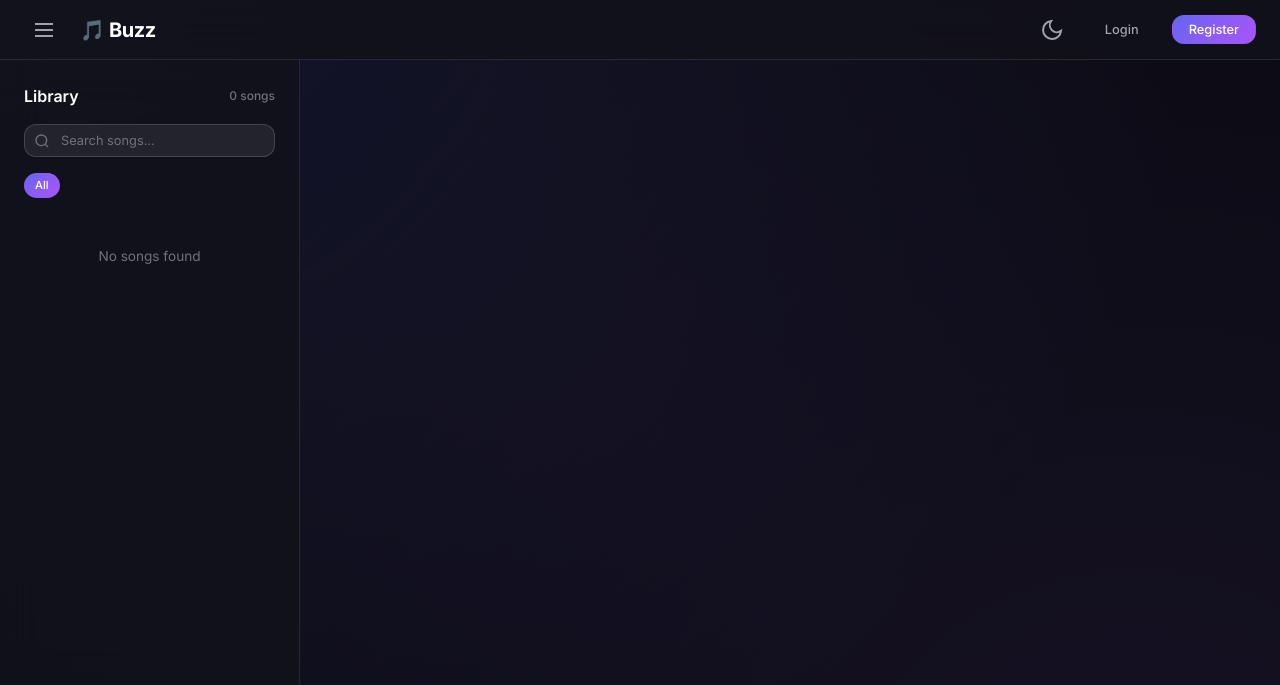
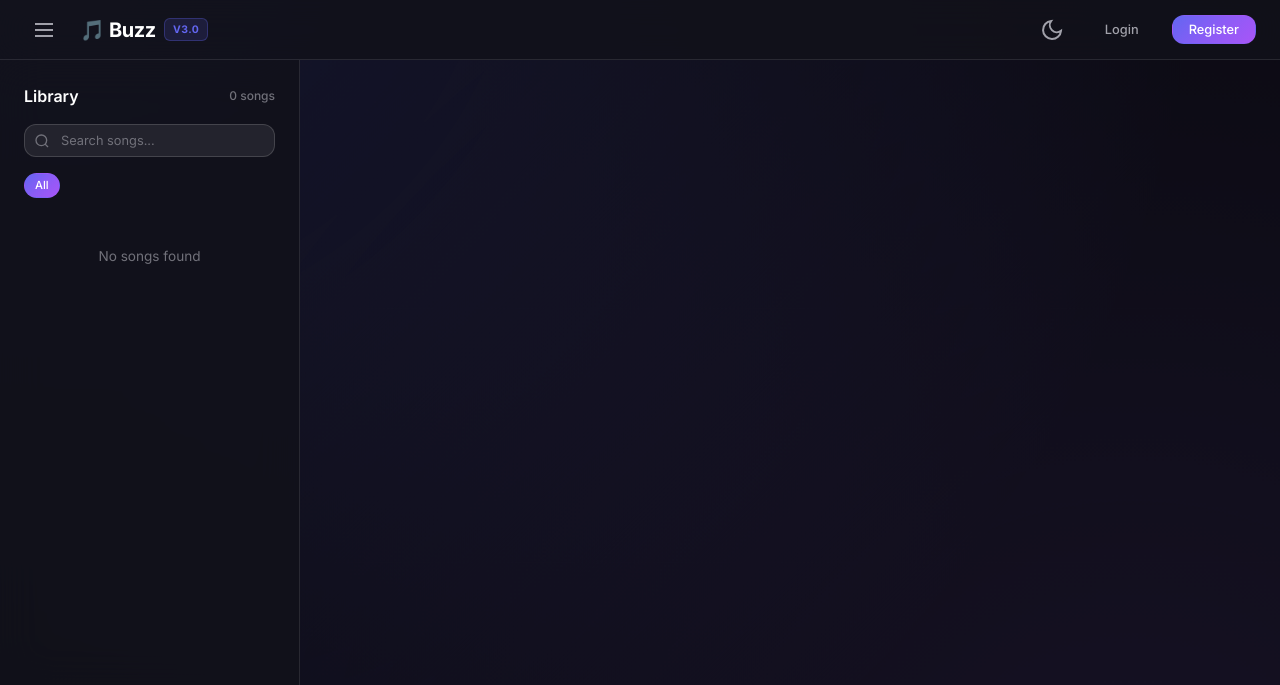
Before and after one commit to Royalking9314/Music_Player, a Django app: page / in a window 1280 px wide. Shown: the top 685 px of the page. Run offline with Django 5.2, Linux system fonts and the light colour scheme; data that the repository does not hold is empty.

Commit message:
Add v3.0 premium badge to header

```diff
--- a/Buzz/static/modern-ui.css
+++ b/Buzz/static/modern-ui.css
@@ -190,6 +190,22 @@ body {
     font-weight: 700;
     color: var(--text-primary);
     letter-spacing: -0.02em;
+    display: flex;
+    align-items: center;
+    gap: 8px;
+}
+
+.version-badge {
+    font-size: 0.65rem;
+    font-weight: 700;
+    color: var(--accent-primary);
+    background: rgba(99, 102, 241, 0.15);
+    padding: 3px 8px;
+    border-radius: var(--radius-sm);
+    letter-spacing: 0.05em;
+    text-transform: uppercase;
+    display: inline-block;
+    border: 1px solid rgba(99, 102, 241, 0.3);
 }
 
 .sidebar-toggle-btn svg {
--- a/Buzz/templates/index.html
+++ b/Buzz/templates/index.html
@@ -14,7 +14,7 @@
     <link href="https://fonts.googleapis.com/css2?family=Inter:wght@400;500;600;700&display=swap" rel="stylesheet">
 
     <!-- Modern UI Styles -->
-    <link href="{% static 'modern-ui.css' %}?v=1.2" rel="stylesheet"/>
+    <link href="{% static 'modern-ui.css' %}?v=1.3" rel="stylesheet"/>
 </head>
 <body>
     <!-- Background Effects -->
@@ -36,7 +36,7 @@
                     <line x1="3" y1="18" x2="21" y2="18"></line>
                 </svg>
             </button>
-            <h1 class="app-logo">🎵 Buzz</h1>
+            <h1 class="app-logo">🎵 Buzz <span class="version-badge">v3.0</span></h1>
         </div>
         <div class="top-bar-right">
             <!-- Theme Toggle -->
```
